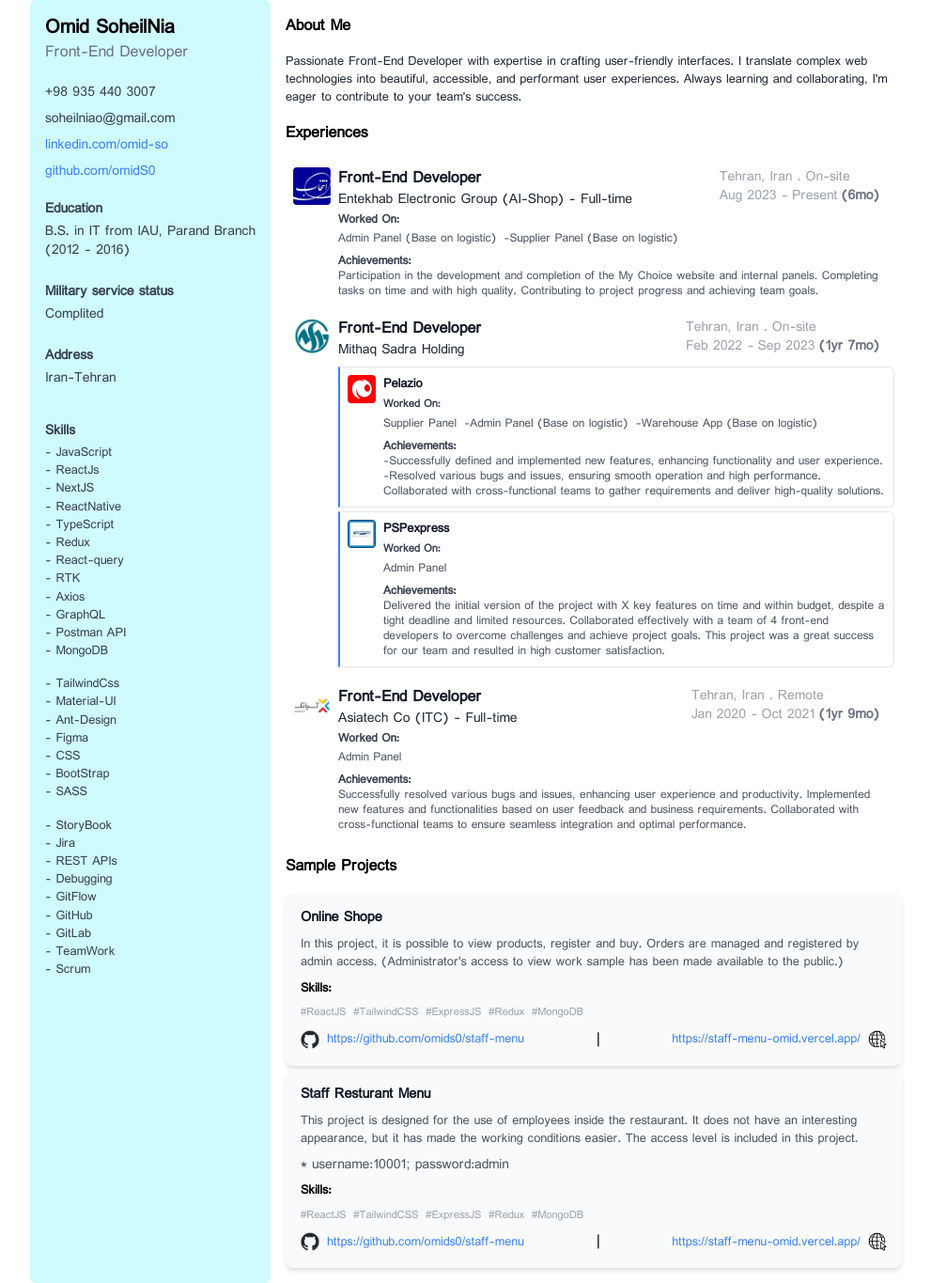
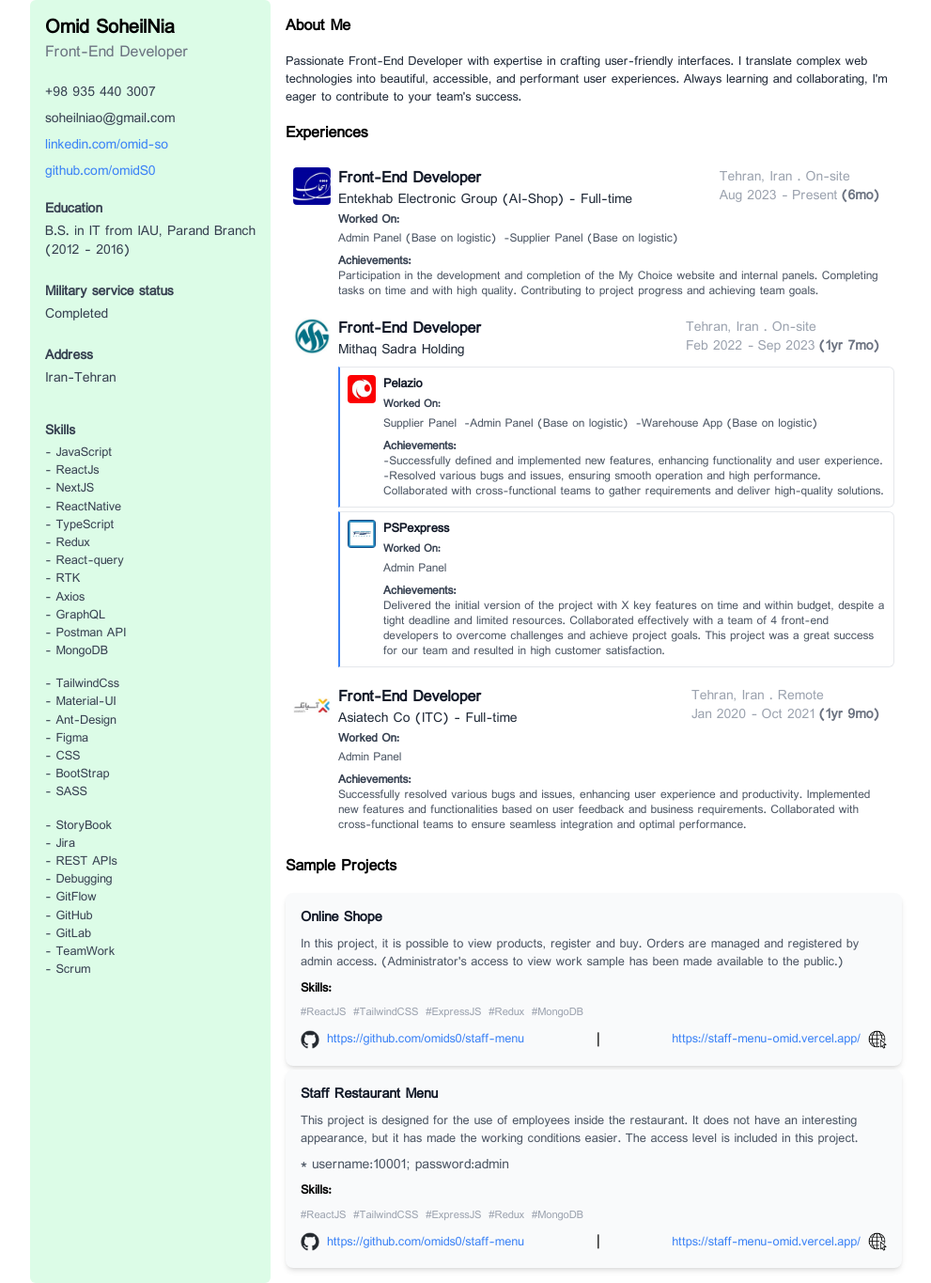
Before and after one commit to omids0/omid_soheilnia_resume, a Next.js app: page / in a window 1280 px wide. Shown: the whole page at 94% size, without its empty margins (144-1135 px from the left). Built offline with nearby package versions, Linux system fonts and the light colour scheme.

Commit message:
fix dictation of some words

```diff
--- a/src/data/personalInfo.ts
+++ b/src/data/personalInfo.ts
@@ -51,7 +51,7 @@
     blood: "",
     hand: "r",
     job: "Front-End Developer",
-    militaryServiceStatus: "Complited",
+    militaryServiceStatus: "Completed",
     education: "B.S. in IT from IAU, Parand Branch (2012 - 2016)",
     aboutMe: `Front-End Developer with a passion for crafting user-centric interfaces.
 
--- a/src/data/sampleProjects.ts
+++ b/src/data/sampleProjects.ts
@@ -23,7 +23,7 @@
       hint: "",
     },
     {
-      title: "Staff Resturant Menu",
+      title: "Staff Restaurant Menu",
       description:
         "This project is designed for the use of employees inside the restaurant. It does not have an interesting appearance, but it has made the working conditions easier. The access level is included in this project.",
       hint: "username:10001;   password:admin",
--- a/src/pages/index.tsx
+++ b/src/pages/index.tsx
@@ -12,7 +12,7 @@
           <ExperiencesInfo />
           <SelfProjects />
         </div>
-        <div className="w-[16rem] bg-cyan-100 p-4  rounded-md">
+        <div className="w-[16rem] bg-green-100 p-4  rounded-md">
           <PersonalInfo />
         </div>
       </div>
```
Also changed, not shown: 1 other file (tests, documents, lock files or other folders).
